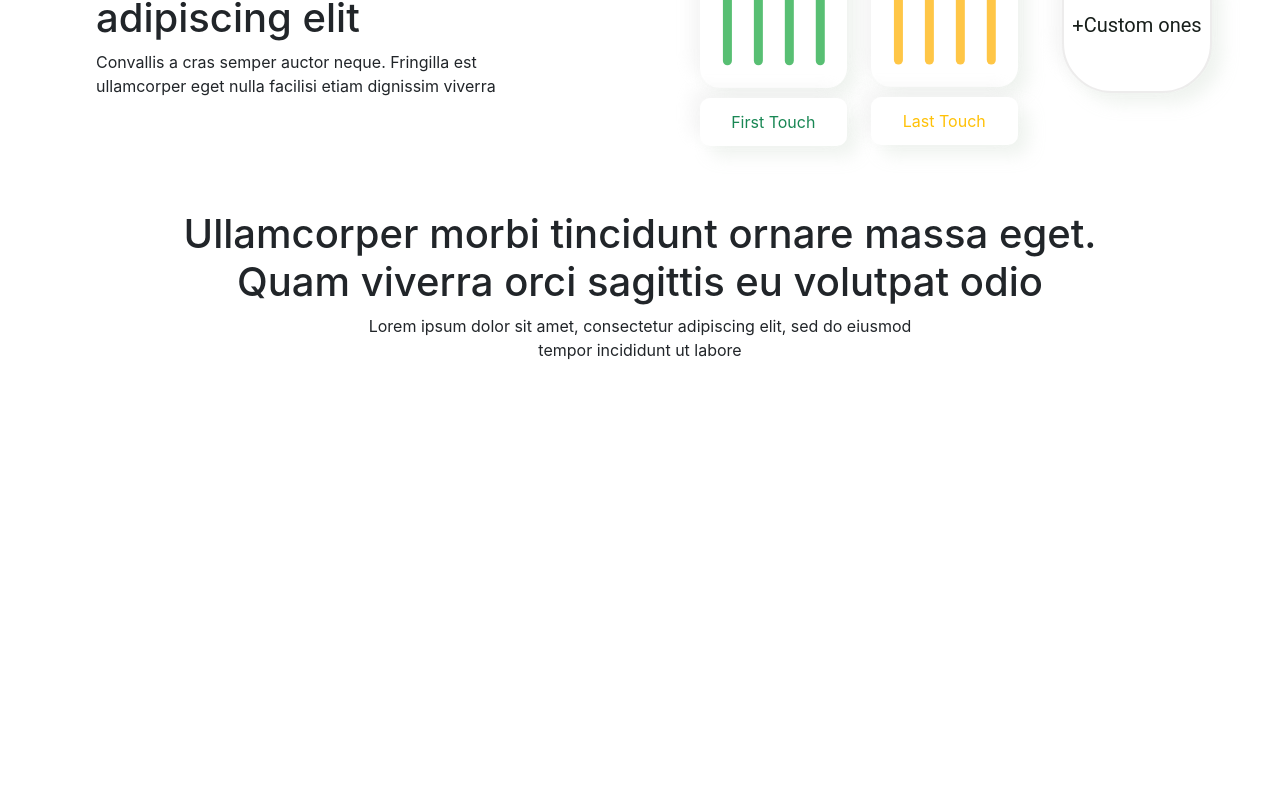
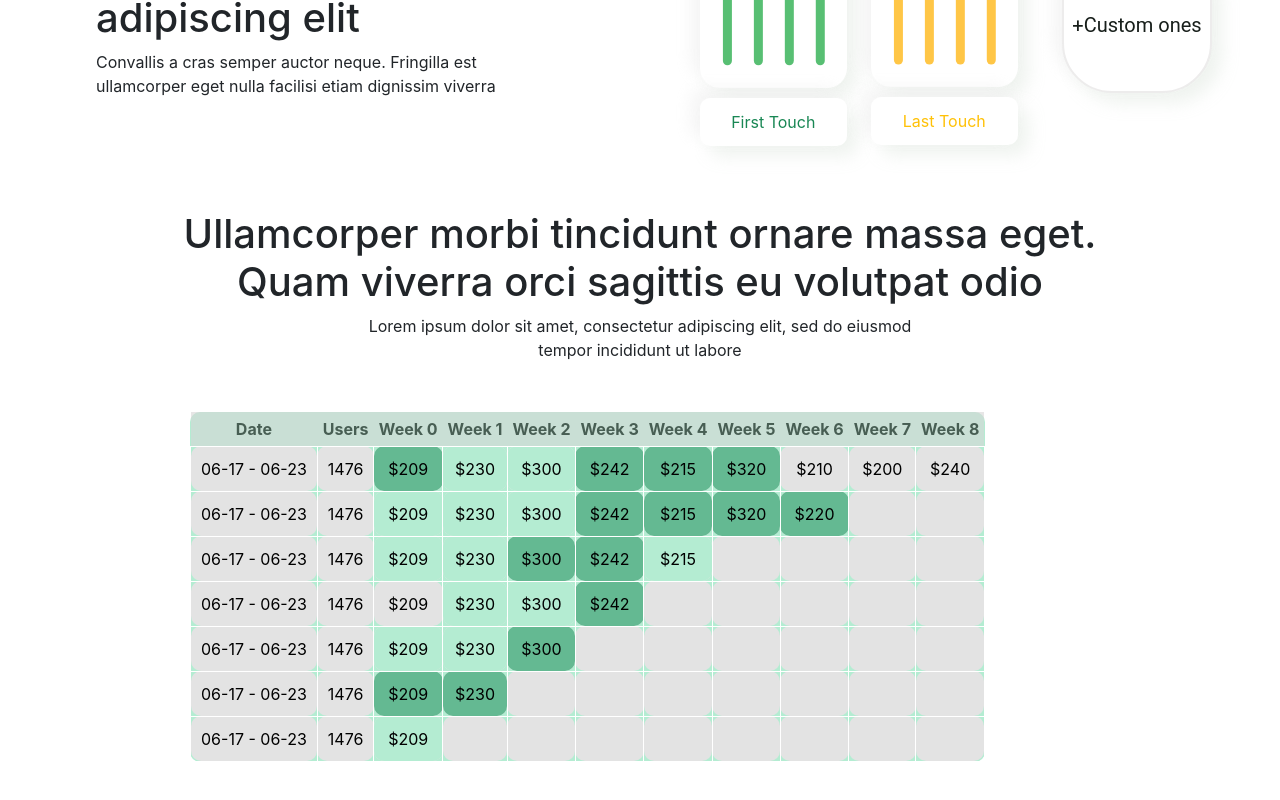
Before and after one commit to FakrulSwe/ipsum, a React (Create React App) app: page / in a window 1280 px wide. Shown: the part 4014-4814 px from the top of the page. Before the commit the page ends 4392 px from the top, so only its background shows below. Built offline with nearby package versions, Linux system fonts and the light colour scheme.

Commit message:
Added Table 2

```diff
--- a/src/App.js
+++ b/src/App.js
@@ -3,6 +3,7 @@ import Banner from "./components/Banner/Banner";
 import Card from "./components/Card/Card";
 import Header from "./components/Header/Header";
 import Table1 from "./components/Table/Table1";
+import Table2 from "./components/Table2/Table2";
 import Touch from "./components/Touch/Touch";
 import TrakingSheet from "./components/TrakingSheet/TrakingSheet";
 import TryOut from "./components/TryOut/TryOut";
@@ -18,6 +19,7 @@ function App() {
       <TrakingSheet></TrakingSheet>
       <AmChart></AmChart>
       <Touch></Touch>
+      <Table2></Table2>
 
 
     </div>
--- /dev/null
+++ b/src/components/Table2/Table2.css
@@ -0,0 +1,39 @@
+.fullTable1{
+    text-align: center;
+    margin: 50px;
+    background-color: #FFF;
+    margin-left: 190px;
+    margin-right: 100px;
+
+}
+.fullTable1 th{
+    padding: 5px;
+}
+.fullTable1 td {
+    border: 1px solid white;
+    border-radius: 10px;
+    padding: 10px;
+
+}
+.Color3{
+    border-radius: 2px;
+    background: #E3E3E3;
+    column-gap: 100px;
+    color: #000;
+    border-radius: 10px;
+
+
+}
+.Color2{
+    border-radius: 10px;
+    opacity: 0.6;
+    background: #d8d7d7;
+    color: #000;
+}
+
+.nodeColor2{
+    background-color: #B4ECD2;
+}
+.nodeColor1{
+    background-color: #64B992;
+}
--- /dev/null
+++ b/src/components/Table2/Table2.jsx
@@ -0,0 +1,121 @@
+import React from 'react';
+import './Table2.css';
+
+const Table2 = () => {
+    return (
+        <div className='fullTable1'>
+        <table className="Color1 .bg-secondary-subtle">
+        <thead>
+                <tr className='Color2'>
+                    <th scope="col">Date</th>
+                    <th scope="col">Users</th>
+                    <th scope="col">Week 0</th>
+                    <th scope="col">Week 1</th>
+                    <th scope="col">Week 2</th>
+                    <th scope="col">Week 3</th>
+                    <th scope="col">Week 4</th>
+                    <th scope="col">Week 5</th>
+                    <th scope="col">Week 6</th>
+                    <th scope="col">Week 7</th>
+                    <th scope="col">Week 8</th>
+                </tr>
+            </thead>
+            <tbody className='Color3'>
+                <tr>
+                    <td>06-17 - 06-23</td>
+                    <td>1476</td>
+                    <td className='nodeColor1'>$209</td>
+                    <td className='nodeColor2'>$230</td>
+                    <td className='nodeColor2'>$300</td>
+                    <td className='nodeColor1'>$242</td>
+                    <td className='nodeColor1'>$215</td>
+                    <td className='nodeColor1'>$320</td>
+                    <td>$210</td>
+                    <td>$200</td>
+                    <td>$240</td>
+                </tr>
+                <tr>
+                    <td>06-17 - 06-23</td>
+                    <td>1476</td>
+                    <td className='nodeColor2'>$209</td>
+                    <td className='nodeColor2'>$230</td>
+                    <td className='nodeColor2'>$300</td>
+                    <td className='nodeColor1'>$242</td>
+                    <td className='nodeColor1'>$215</td>
+                    <td className='nodeColor1'>$320</td>
+                    <td className='nodeColor1'>$220</td>
+                    <td></td>
+                    <td></td>
+                </tr>
+                <tr>
+                    <td>06-17 - 06-23</td>
+                    <td>1476</td>
+                    <td className='nodeColor2'>$209</td>
+                    <td className='nodeColor2'>$230</td>
+                    <td className='nodeColor1'>$300</td>
+                    <td className='nodeColor1'>$242</td>
+                    <td className='nodeColor2'>$215</td>
+                    <td></td>
+                    <td></td>
+                    <td></td>
+                    <td></td>
+                </tr>
+                <tr>
+                    <td>06-17 - 06-23</td>
+                    <td>1476</td>
+                    <td className='nodeColor'>$209</td>
+                    <td className='nodeColor2'>$230</td>
+                    <td className='nodeColor2'>$300</td>
+                    <td className='nodeColor1'>$242</td>
+                    <td></td>
+                    <td></td>
+                    <td></td>
+                    <td></td>
+                    <td></td>
+                </tr>
+                <tr>
+                    <td>06-17 - 06-23</td>
+                    <td>1476</td>
+                    <td className='nodeColor2'>$209</td>
+                    <td className='nodeColor2'>$230</td>
+                    <td className='nodeColor1'>$300</td>
+                    <td></td>
+                    <td></td>
+                    <td></td>
+                    <td></td>
+                    <td></td>
+                    <td></td>
+                </tr>
+                <tr>
+                    <td>06-17 - 06-23</td>
+                    <td >1476</td>
+                    <td className='nodeColor1'>$209</td>
+                    <td className='nodeColor1'>$230</td>
+                    <td></td>
+                    <td></td>
+                    <td></td>
+                    <td></td>
+                    <td></td>
+                    <td></td>
+                    <td></td>
+                </tr>
+                <tr>
+                    <td>06-17 - 06-23</td>
+                    <td>1476</td>
+                    <td className='nodeColor2'>$209</td>
+                    <td></td>
+                    <td></td>
+                    <td></td>
+                    <td></td>
+                    <td></td>
+                    <td></td>
+                    <td></td>
+                    <td></td>
+                </tr>
+            </tbody>
+        </table>
+    </div>
+    );
+};
+
+export default Table2;
```
